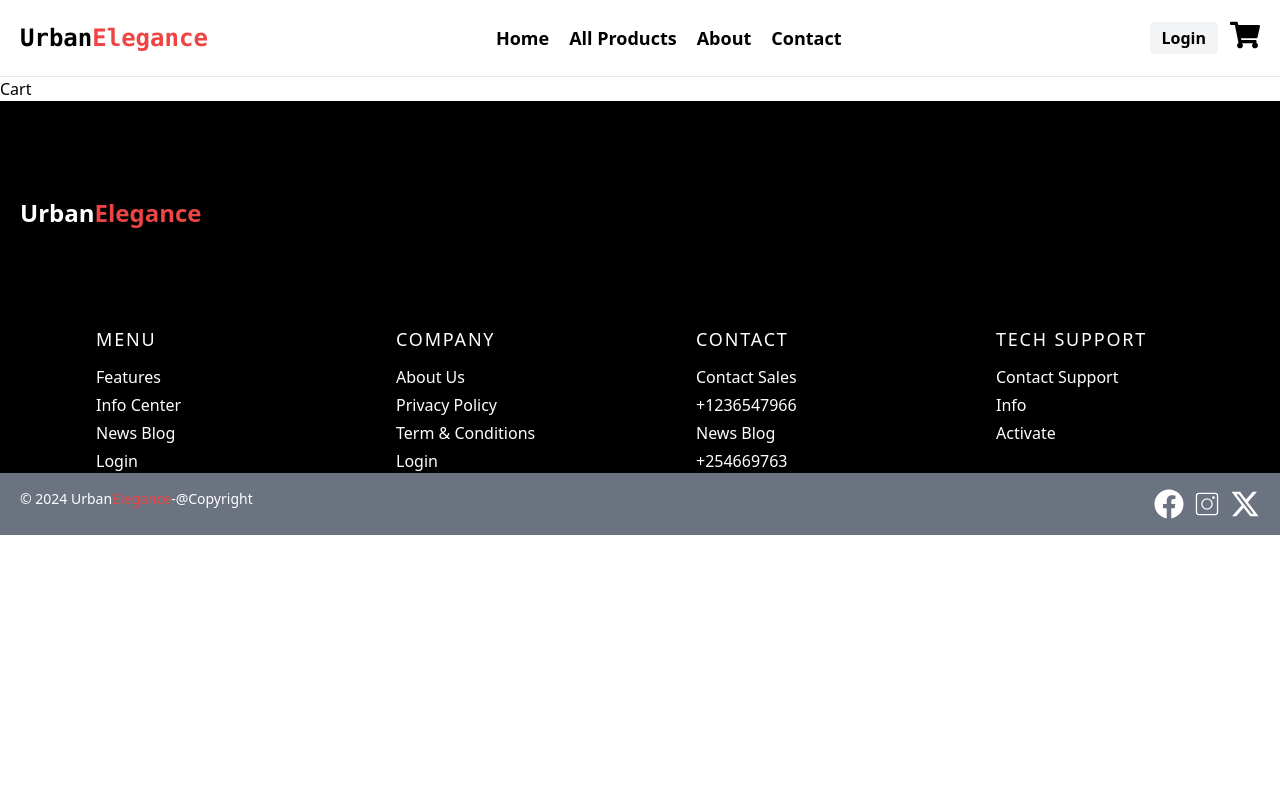
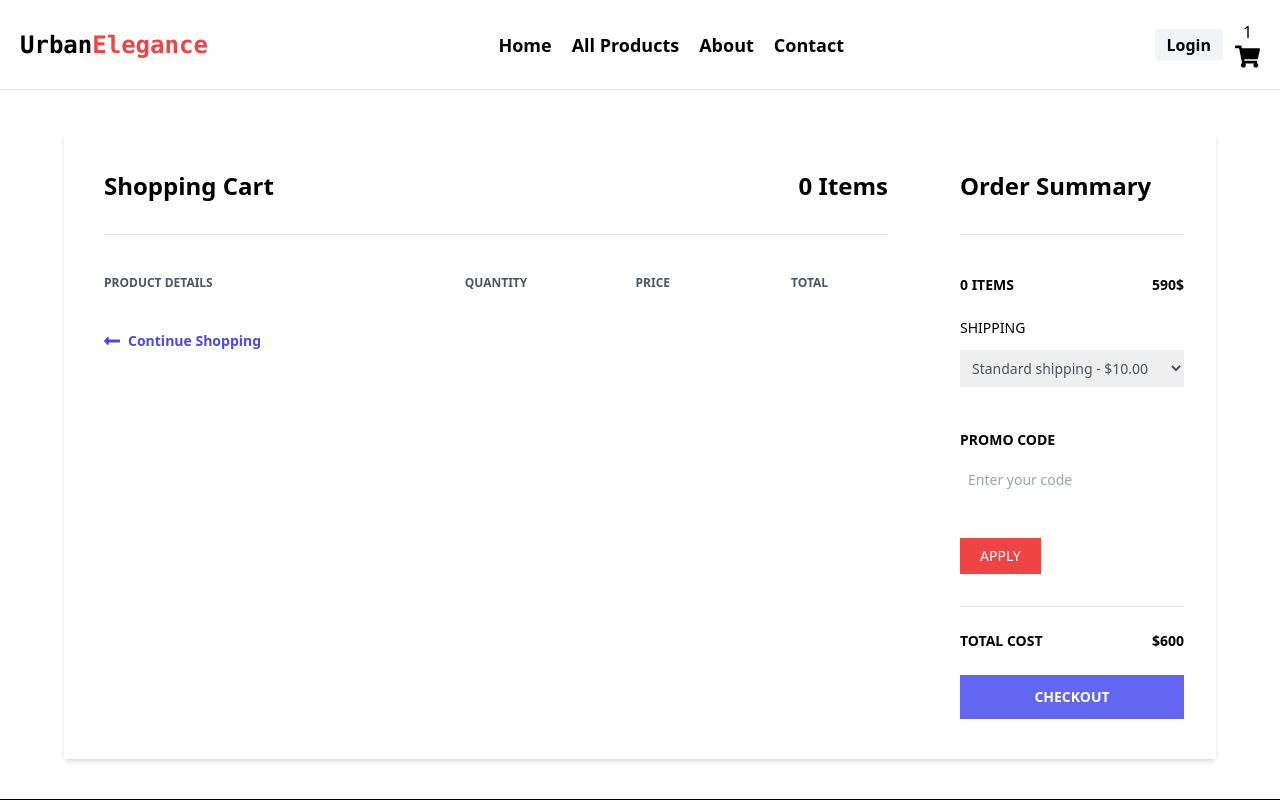
Before and after one commit to awatansyadav05/UrbanElegance-frontend, a React (Vite) app: page /cart in a window 1280 px wide. Shown: the top 800 px of the page. Built offline with nearby package versions, Linux system fonts and the light colour scheme.

Commit message:
cart section

```diff
--- a/src/App.jsx
+++ b/src/App.jsx
@@ -5,8 +5,51 @@ import Home from "./pages/Home/Home"
 import { BrowserRouter, Routes, Route, createBrowserRouter, RouterProvider } from 'react-router-dom';
 import Login from "./pages/Login/Login";
 import Signup from "./pages/SignUp/Signup";
+import { useState } from "react";
+import Navbar from "./components/Navbar/Navbar";
+import Footer from "./components/Footer/Footer";
 //import HeroSection from "./components/Herosection/HeroSection";
 function App() {
+
+  //cart updated
+  const [cart, setCart] =useState([])
+  const AddToCart=(products) =>{
+    const isProductexist = cart.find((findItem )=> findItem.id === products.id)
+
+    if(isProductexist){
+      const upDateCart = cart.map((item)=> (
+        item.id === products.id? {...item, quantity:item.quantity+1}:item
+      ))
+      setCart(upDateCart);
+    }
+    else{
+      setCart([...cart, {...products, quantity:1}])
+    }
+    console.log(cart);
+  }
+
+  //cart increase
+  const handleInc= (id) =>{
+    const incQuality =cart.map((item)=> (
+      item.id ===id ? {...item, quantity:item.quantity+1}:item))
+      setCart(incQuality)
+  }
+
+    //cart decrease
+  const handleDec=(id) =>{
+    const decQuality= cart.map((item)=> (
+      item.id===id && item.quantity>1 ? {...item, quantity:item.quantity-1}:item
+    ))
+    setCart(decQuality)
+  }
+
+  const handleRemove=(id) => {
+    const updateByFilter = cart.filter((filterItem )=>filterItem.id !==id);
+    setCart(updateByFilter);
+  }
+
+
+
   const routes = createBrowserRouter([
     {
       path: '/',
@@ -18,11 +61,11 @@ function App() {
         },
         {
           path: 'cart',
-          element: <Cart />
+          element: <Cart cart={cart} handleDec={handleDec} handleInc= {handleInc} handleRemove={handleRemove} />
         },
         {
           path:'allproducts',
-          element: <AllProducts/>
+          element: <AllProducts AddToCart={AddToCart}/>
         },
         {
           path:'login',
@@ -35,6 +78,14 @@ function App() {
         {
           path: 'home',
           element: <Home />
+        },
+        {
+          path: 'home',
+          element: <Navbar cart={cart}/>
+        },
+        {
+          path: '/',
+          element: <Footer/>
         }
       ]
     }
--- a/src/components/AllProducts/AllProducts.jsx
+++ b/src/components/AllProducts/AllProducts.jsx
@@ -1,7 +1,7 @@
 import React, { useEffect, useState } from 'react';
 import axios from 'axios';
 
-const AllProducts = () => {
+const AllProducts = ({AddToCart}) => {
   const [allProducts, setAllProducts] = useState([]);
   const [allCategory, setAllCategory] = useState([]);
   const [products, setProducts] = useState([]);
@@ -12,7 +12,7 @@ const AllProducts = () => {
     const fetchAllProducts = async () => { // Renamed function to avoid conflicts
       try {
         const res = await axios("https://dummyjson.com/products/category/tops");
-        console.log(res);
+       // console.log(res);
         setAllProducts(res.data.products);
       } catch (error) {
         console.log(error);
@@ -63,7 +63,7 @@ const AllProducts = () => {
         </h2>
       </div>
       </div>
-      <div className='flex gap-3 flex-wrap'>
+      <div className='flex gap-3 flex-wrap justify-center'>
         <select onChange={(e) => filterProducts(e.target.value)}>
           <option>Filter By Category</option>
           {allCategory.filter((filterItem) =>
@@ -113,6 +113,9 @@ const AllProducts = () => {
                 Rating: {AllItems.rating}
               </h2>
               <p className="mt-1">Price: Rs.{AllItems.price}</p>
+              <button className='text-white bg-slate-700 hover:bg-slate-800 focus:ring-4 focus:ring-gray-300 font-medium rounded-lg text-sm px-5 py-2.5 text-center dark:bg-slate-800 dark:hover:bg-slate-800 dark:focus:ring-gray-800 ' onClick={()=> AddToCart(AllItems)}>
+                Add to Cart
+              </button>
             </div>
           ))}
         </div>
--- a/src/components/Navbar/Navbar.jsx
+++ b/src/components/Navbar/Navbar.jsx
@@ -2,8 +2,9 @@ import React from 'react'
 import { Link } from 'react-router-dom'
 import { FaShoppingCart } from "react-icons/fa";
 import { GiHamburgerMenu } from "react-icons/gi";
+import Cart from '../../pages/Cart/Cart';
 
-function Navbar() {
+function Navbar({cart}) {
   return (
     <>
       <div>
@@ -27,7 +28,8 @@ function Navbar() {
           <div className='flex justify-center items-center gap-3'>
           <Link to={'/login'}> <button className=' bg-gray-100 border-0 py-1 px-3 focus:outline-none hover:bg-gray-200 rounded text-base  font-semibold'>Login </button></Link>
 
-           <Link to={'/cart'}><button className='cursor-pointer'><FaShoppingCart size={30}/></button></Link>
+           <Link to={'/cart'}><button className='cursor-pointer'>
+           <span>{Cart.length}</span> <FaShoppingCart size={25} /></button></Link>
            <button className='md:hidden'> <GiHamburgerMenu size={30} /></button>
 
           </div>
--- a/src/pages/Cart/Cart.jsx
+++ b/src/pages/Cart/Cart.jsx
@@ -1,13 +1,87 @@
-import React from 'react'
-//import Layout from '../../components/Layout/Layout'
-//import Layout from '../components/Layout/Layout'
-function Cart() {
+
+import React from 'react';
+
+function Cart({ cart , handleDec, handleInc, handleRemove}) {
+
+
+
+
+
   return (
-    // <Layout>Cart</Layout>
-    <div>
-      Cart
+    <>
+    <div className='w-[90%] mx-auto'>
+      <div className="container mx-auto mt-10">
+        <div className="flex flex-col lg:flex-row shadow-md my-10">
+          <div className="lg:w-3/4 w-full bg-white px-10 py-10">
+            <div className="flex justify-between border-b pb-8">
+              <h1 className="font-semibold text-2xl">Shopping Cart</h1>
+              <h2 className="font-semibold text-2xl">{cart.length} Items</h2>
+            </div>
+            <div className="flex mt-10 mb-5">
+              <h3 className="font-semibold text-gray-600 text-xs uppercase w-2/5">Product Details</h3>
+              <h3 className="font-semibold text-center text-gray-600 text-xs uppercase w-1/5 ">Quantity</h3>
+              <h3 className="font-semibold text-center text-gray-600 text-xs uppercase w-1/5 ">Price</h3>
+              <h3 className="font-semibold text-center text-gray-600 text-xs uppercase w-1/5 ">Total</h3>
+            </div>
+
+            {/* cart section start */}
+            {cart.map((cartItem, ) => (
+              <div key={cartItem.id} className="flex items-center hover:bg-gray-100 -mx-8 px-6 py-5">
+                <div className="flex w-2/5">
+                  <div className="w-20">
+                    <img className="h-24" src={cartItem.thumbnail} alt=""/>
+                  </div>
+                  <div className="flex flex-col justify-between ml-4 flex-grow">
+                    <span className="font-bold text-sm">{cartItem.title}</span>
+                    <span className="text-red-500 text-xs">{cartItem.category}</span>
+                    <a href="#" className="font-semibold hover:text-red-500 text-gray-500 text-xs" onClick={()=>handleRemove(cartItem.id)} >Remove</a>
+                  </div>
+                </div>
+                <div className="flex justify-center w-1/5">
+                  <button className='border px-2 py-1' onClick={()=>handleDec(cartItem.id)}>-</button>
+                  <button>{cartItem.quantity}</button>
+                  <button className='border px-2 py-1' onClick={()=>handleInc(cartItem.id)}>+</button>
+                </div>
+                <span className="text-center w-1/5 font-semibold text-sm">{cartItem.price} Rs.</span>
+                <span className="text-center w-1/5 font-semibold text-sm">{cartItem.price * cartItem.quantity} Rs.</span>
+              </div>
+            ))}
+
+            <a href="#" className="flex font-semibold text-indigo-600 text-sm mt-10">
+              <svg className="fill-current mr-2 text-indigo-600 w-4" viewBox="0 0 448 512"><path d="M134.059 296H436c6.627 0 12-5.373 12-12v-56c0-6.627-5.373-12-12-12H134.059v-46.059c0-21.382-25.851-32.09-40.971-16.971L7.029 239.029c-9.373 9.373-9.373 24.569 0 33.941l86.059 86.059c15.119 15.119 40.971 4.411 40.971-16.971V296z"/></svg>
+              Continue Shopping
+            </a>
+          </div>
+          <div id="summary" className="lg:w-1/4 bg-white w-full px-8 py-10 ">
+            <h1 className="font-semibold text-2xl border-b pb-8">Order Summary</h1>
+            <div className="flex justify-between mt-10 mb-5">
+              <span className="font-semibold text-sm uppercase"> {cart.length} Items</span>
+              <span className="font-semibold text-sm">590$</span>
+            </div>
+            <div>
+              <label className="font-medium inline-block mb-3 text-sm uppercase">Shipping</label>
+              <select className="block p-2 text-gray-600 w-full text-sm">
+                <option>Standard shipping - $10.00</option>
+              </select>
+            </div>
+            <div className="py-10">
+              <label htmlFor="promo" className="font-semibold inline-block mb-3 text-sm uppercase">Promo Code</label>
+              <input type="text" id="promo" placeholder="Enter your code" className="p-2 text-sm w-full"/>
+            </div>
+            <button className="bg-red-500 hover:bg-red-600 px-5 py-2 text-sm text-white uppercase">Apply</button>
+            <div className="border-t mt-8">
+              <div className="flex font-semibold justify-between py-6 text-sm uppercase">
+                <span>Total cost</span>
+                <span>$600</span>
+              </div>
+              <button className="bg-indigo-500 font-semibold hover:bg-indigo-600 py-3 text-sm text-white uppercase w-full">Checkout</button>
+            </div>
+          </div>
+        </div>
+      </div>
     </div>
-  )
+    </>
+  );
 }
 
-export default Cart
+export default Cart;
```
